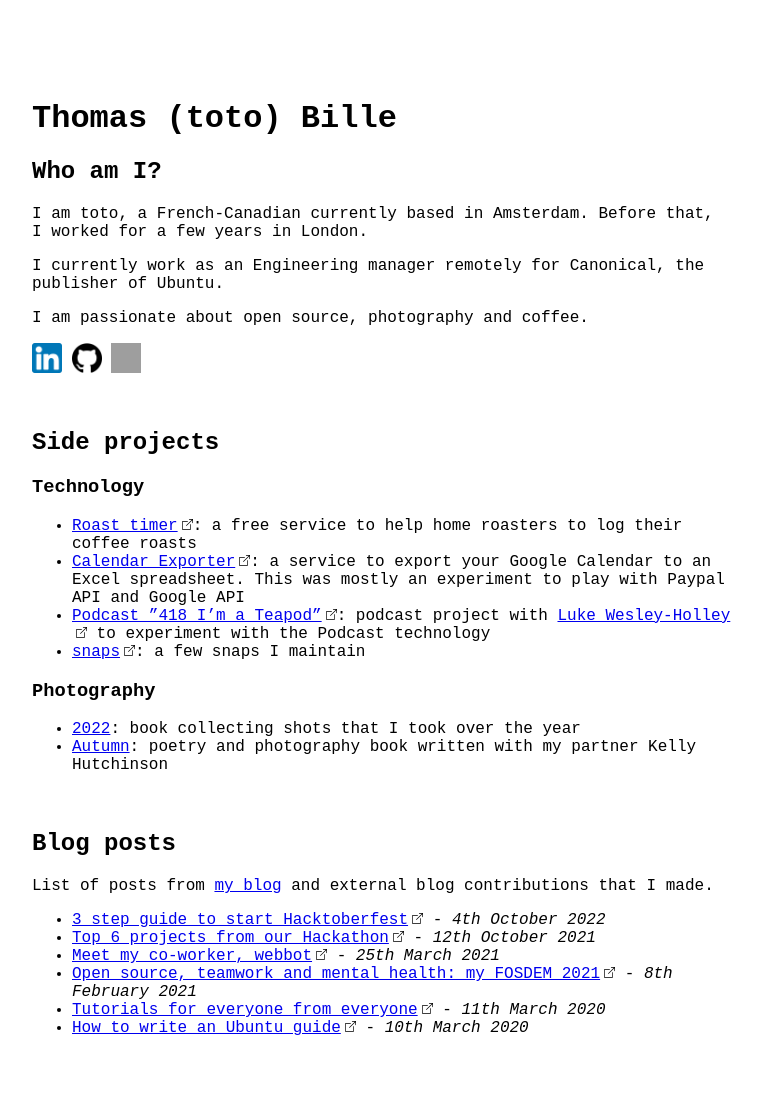
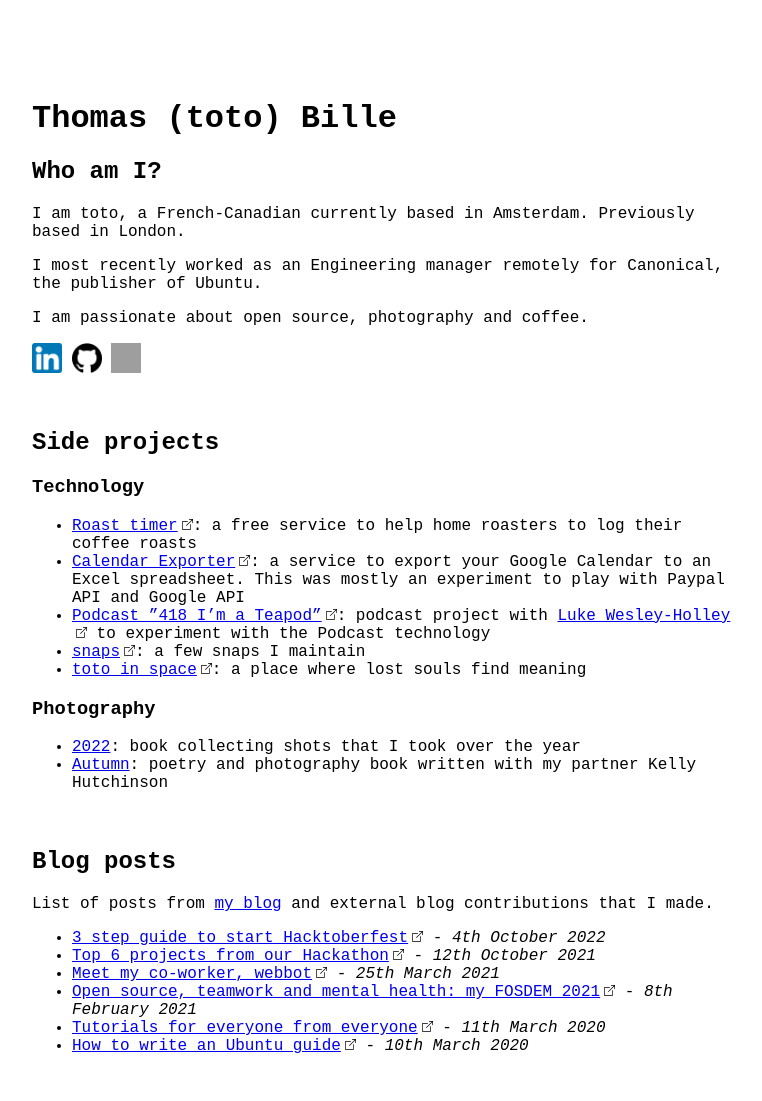
Before and after one commit to tbille/bille.dev, a Jekyll site: the page built from index.html, in a window 1280 px wide. Shown: the whole page, without its empty margins (258-1020 px from the left). Built offline with Jekyll 4.4.1, drawn with Linux system fonts in a browser that asks for light colours; grey boxes are pictures that could not be loaded.

Commit message:
Update text

```diff
--- a/index.html
+++ b/index.html
@@ -8,8 +8,8 @@
   <h1>Thomas (toto) Bille</h1>
 
   <h2>Who am I?</h2>
-  <p>I am toto, a French-Canadian currently based in Amsterdam. Before that, I worked for a few years in London.</p>
-  <p>I currently work as an Engineering manager remotely for Canonical, the publisher of Ubuntu.</p>
+  <p>I am toto, a French-Canadian currently based in Amsterdam. Previously based in London.</p>
+  <p>I most recently worked as an Engineering manager remotely for Canonical, the publisher of Ubuntu.</p>
   <p>I am passionate about open source, photography and coffee.</p>
 
   <p>
@@ -34,6 +34,7 @@
         Teapod”</a>: podcast project with <a href="https://lukewh.com/">Luke Wesley-Holley</a> to experiment with the
       Podcast technology</li>
     <li><a href="https://snapcraft.io/publisher/tbmb">snaps</a>: a few snaps I maintain</li>
+    <li><a href="https://toto.space">toto in space</a>: a place where lost souls find meaning</li>
   </ul>
 
   <h3>Photography</h3>
```
